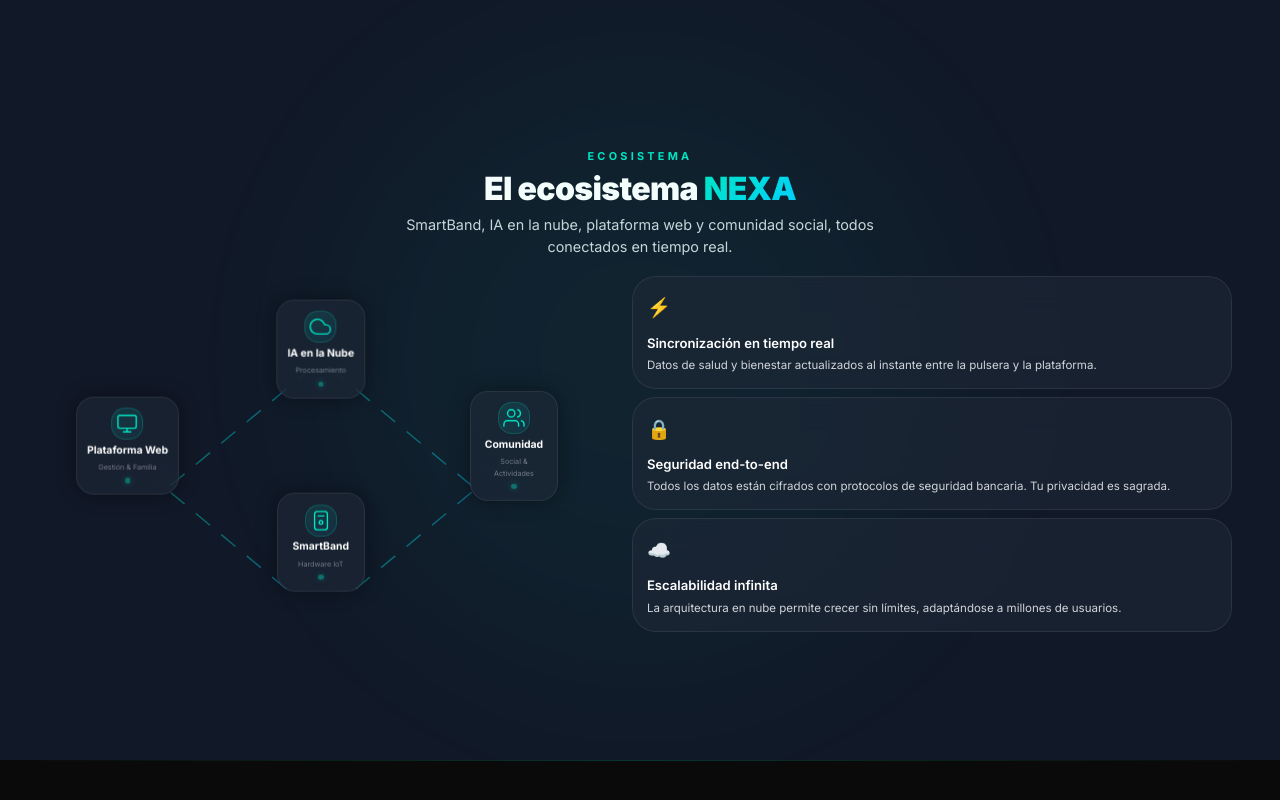
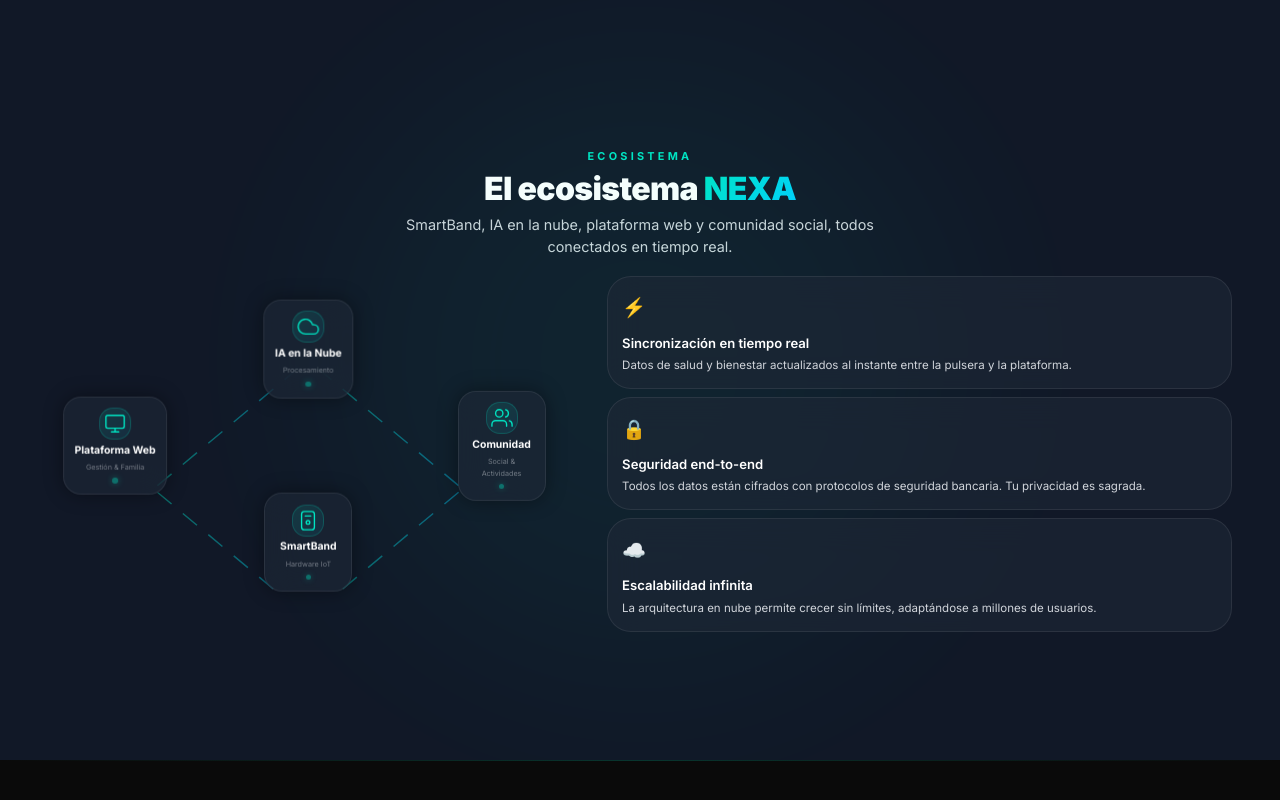
Before and after one commit to javierechevarria1/PaginaNexa, a website: page index.html in a window 1280 px wide. Shown: the part 3244-4044 px from the top of the page. Drawn offline with Linux system fonts and the light colour scheme.

Commit message:
refactor: adjust grid layout for ecosystem section to enhance alignment and responsiveness

```diff
--- a/styles/sections/_ecosystem.css
+++ b/styles/sections/_ecosystem.css
@@ -2,25 +2,30 @@
 @media (min-width: 900px) {
   #ecosistema .container {
     display: grid;
-    grid-template-areas:
-      "header  header"
-      "diagram features";
-    grid-template-columns: 1fr 1.1fr;
+    grid-template-columns: 1fr 1.2fr;
     grid-template-rows: auto 1fr;
     align-items: center;
     column-gap: clamp(1.5rem, 3vw, 2.5rem);
   }
+
+  /* Cabecera: ocupa las 2 columnas, centrada */
   #ecosistema .container > .section-center {
-    grid-area: header;
     grid-column: 1 / -1;
-    text-align: center;
-    align-items: center;
+    grid-row: 1;
+    text-align: center !important;
+    align-items: center !important;
   }
+
+  /* Diagrama: columna izquierda */
   #ecosistema .container > div:nth-child(2) {
-    grid-area: diagram;
+    grid-column: 1;
+    grid-row: 2;
   }
+
+  /* Cards: columna derecha */
   #ecosistema .eco-features {
-    grid-area: features;
+    grid-column: 2;
+    grid-row: 2;
     display: flex !important;
     flex-direction: column;
     gap: var(--gap-xs);
```
